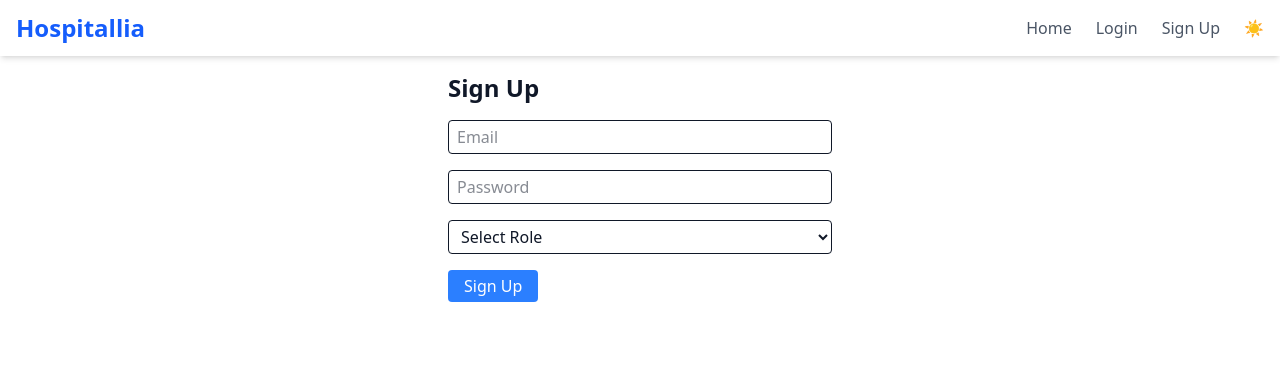
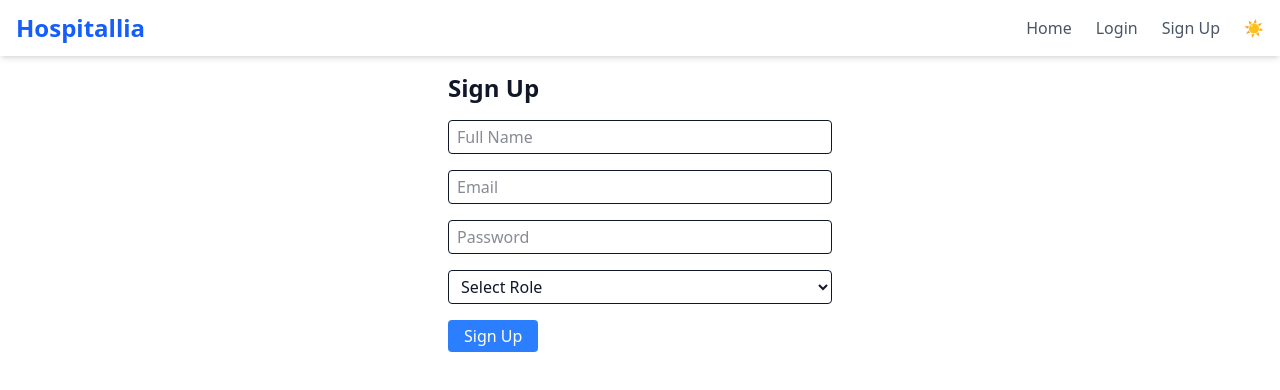
Before and after one commit to mrpawarGit/Hospitallia, a React (Vite) app in the folder hospitallia-app/: page /signup in a window 1280 px wide. Shown: the top 390 px of the page. Built offline with nearby package versions, Linux system fonts and the light colour scheme; no server answers.

Commit message:
billing components

```diff
--- a/hospitallia-app/src/contexts/auth/SignUp.jsx
+++ b/hospitallia-app/src/contexts/auth/SignUp.jsx
@@ -4,6 +4,7 @@ import { createUserWithEmailAndPassword } from "firebase/auth";
 import { doc, setDoc } from "firebase/firestore";
 
 const SignUp = () => {
+  const [name, setName] = useState(""); // ← new
   const [email, setEmail] = useState("");
   const [password, setPassword] = useState("");
   const [role, setRole] = useState("");
@@ -15,20 +16,20 @@ const SignUp = () => {
     setError("");
     setLoading(true);
     try {
-      // 1. Create user in Firebase Auth
       const userCredential = await createUserWithEmailAndPassword(
         auth,
         email,
         password
       );
       const user = userCredential.user;
-      // 2. Store user details including role in Firestore
       await setDoc(doc(db, "users", user.uid), {
+        name, // ← new
         email,
         role,
         createdAt: new Date().toISOString(),
       });
       alert("Account created. You can now sign in.");
+      setName(""); // ← new
       setEmail("");
       setPassword("");
       setRole("");
@@ -42,6 +43,14 @@ const SignUp = () => {
     <form onSubmit={handleSignUp} className="space-y-4 max-w-sm mx-auto">
       <h2 className="text-2xl font-bold">Sign Up</h2>
       {error && <div className="text-red-600">{error}</div>}
+      <input
+        className="border px-2 py-1 rounded w-full"
+        type="text"
+        value={name}
+        onChange={(e) => setName(e.target.value)}
+        placeholder="Full Name"
+        required
+      />
       <input
         className="border px-2 py-1 rounded w-full"
         type="email"
```
